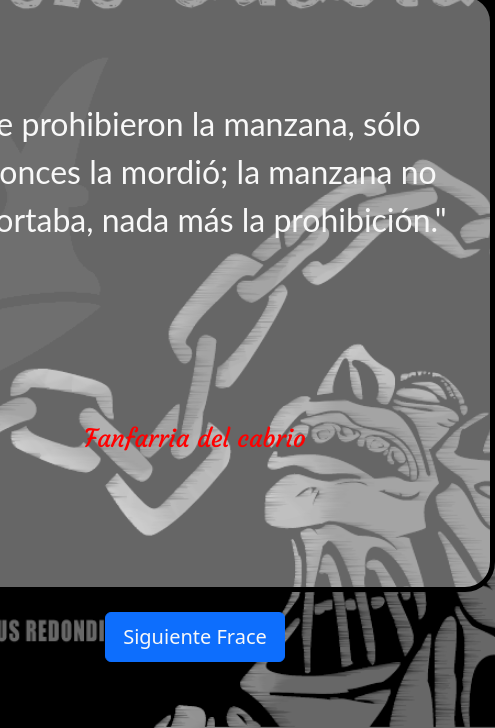
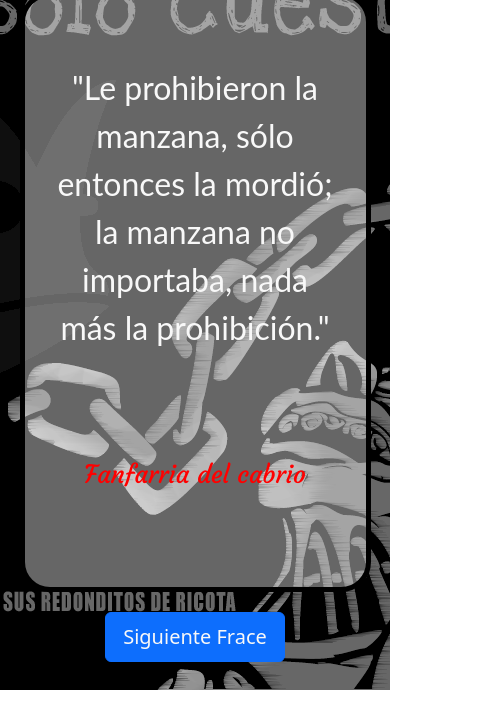
Before and after one commit to matiaslmds/fraces-ricoteras, a plain HTML site: page index.html in a window 390 px wide. Shown: the part 116-844 px from the top of the page, 495 px wide, since content can reach past the window. Drawn offline with nearby package versions, Linux system fonts and the light colour scheme.

Commit message:
Arreglado responsive mobile

```diff
--- a/styles.css
+++ b/styles.css
@@ -78,3 +78,19 @@ body {
     font-size: 20px;
     color: #f8f8f8;
 }
+
+
+/*Resposive*/
+
+@media only screen and (max-width: 600px) {
+
+    .contenedor {
+        width: 90%;
+
+    }
+    body {
+        background:url(./img/redondos.png) no-repeat center  ;
+    }
+
+
+}
```
